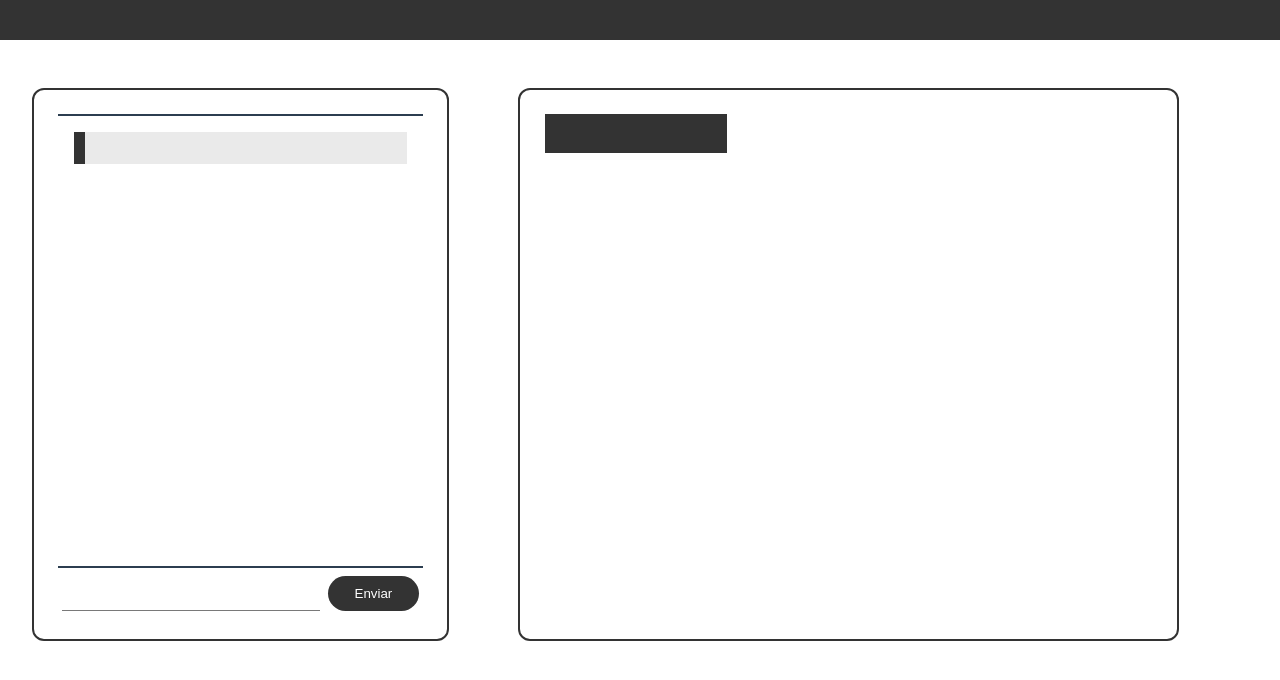
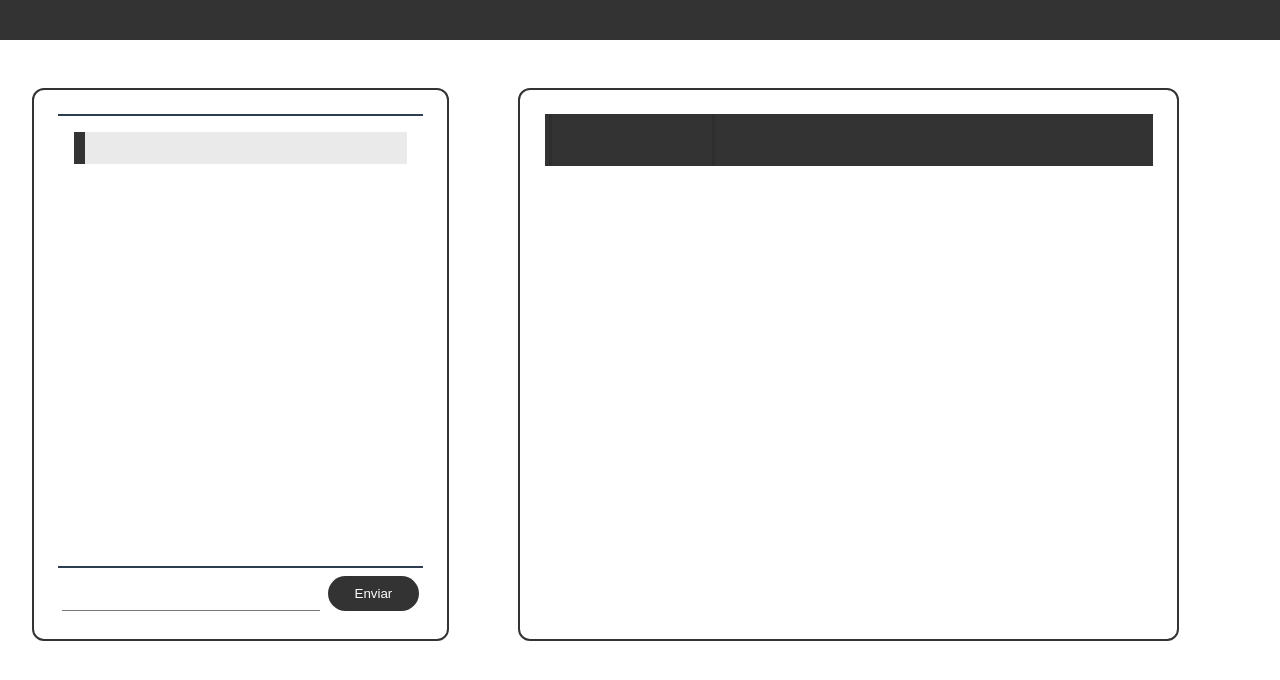
Before and after one commit to GuilhermeMelow/chat-typescript, a Vue app: page /chat in a window 1280 px wide. Both pictures are taken after a click on the button "Enviar". Shown: the top 680 px of the page. Built offline with nearby package versions, Linux system fonts and the light colour scheme.

Commit message:
Criando estilo para uma tab selecionada.

```diff
--- a/src/components/chat/ChatsOpen.vue
+++ b/src/components/chat/ChatsOpen.vue
@@ -5,7 +5,8 @@
                 :key="chat"
                 v-text="chat.nome"
                 :data-teste="chat.id"
-                @click="activeChat = chat" />
+                @click="activeChat = chat"
+                :class='{"tab_selected": activeChat != null && chat == activeChat}' />
         </ul>
     </div>
 
--- a/style/custom-tabs.scss
+++ b/style/custom-tabs.scss
@@ -2,23 +2,34 @@
     list-style-type: none;
     padding: 0;
     width: 100%;
-    height: 60%;
+    height: 80%;
     display: inline-flex;
+    background-color: #333;
+    overflow: auto;
+
+    &::-webkit-scrollbar-track {
+        background: rgb(161, 161, 161);
+    }
+
+    &::-webkit-scrollbar-thumb {
+        background: rgb(120, 120, 120);
+    }
 
     li {
         display: list-item;
-        padding: 1% 15%;
-        margin-right: 0.5%;
-        background: #333;
+        padding: 1em 5em;
+        margin: 0 0.25em;
         cursor: pointer;
-        color: white;
+        color:white;
+        border-inline: 3px solid rgb(46, 46, 46);
 
         &:hover {
             background: rgb(71, 70, 70);
         }
 
-        li.active {
-            background: rgb(71, 70, 70);
+        &.tab_selected {
+            background: rgb(71, 70, 70);;
+            color: white;
         }
     }
 }
```
